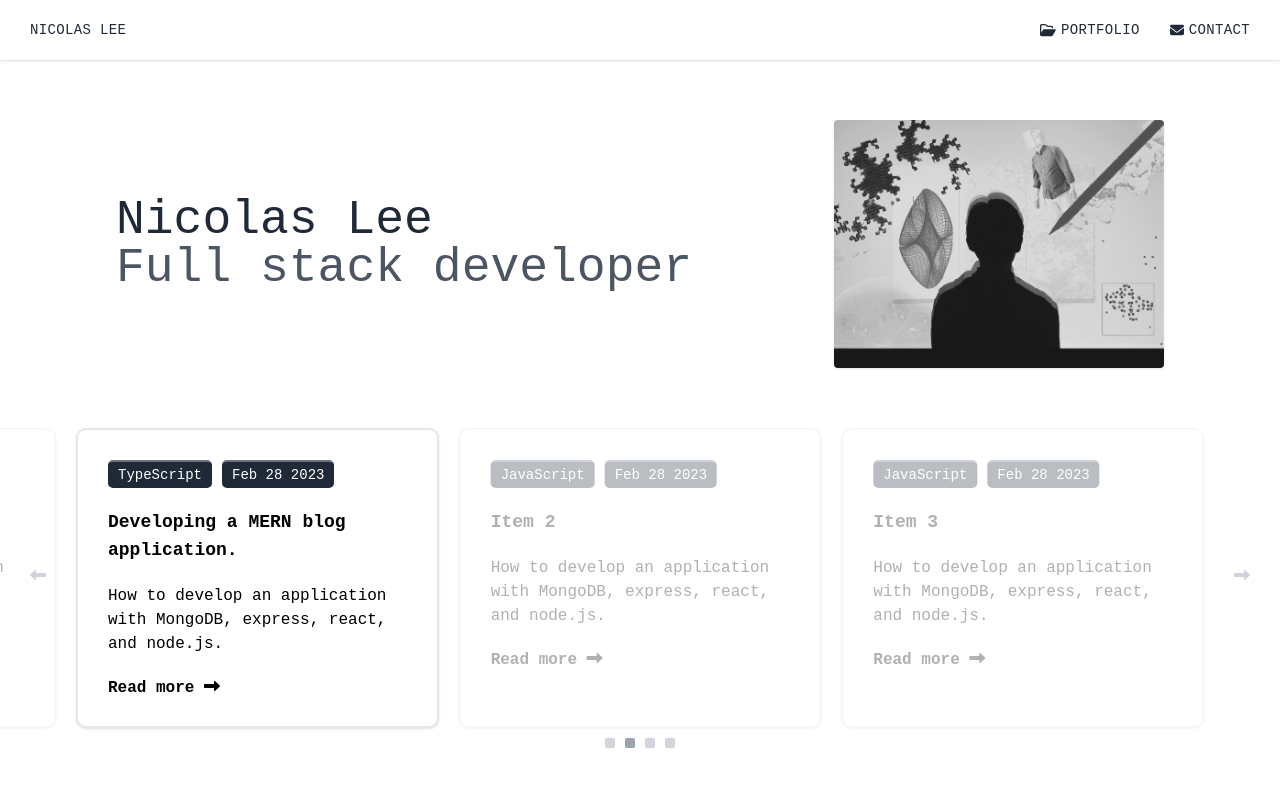
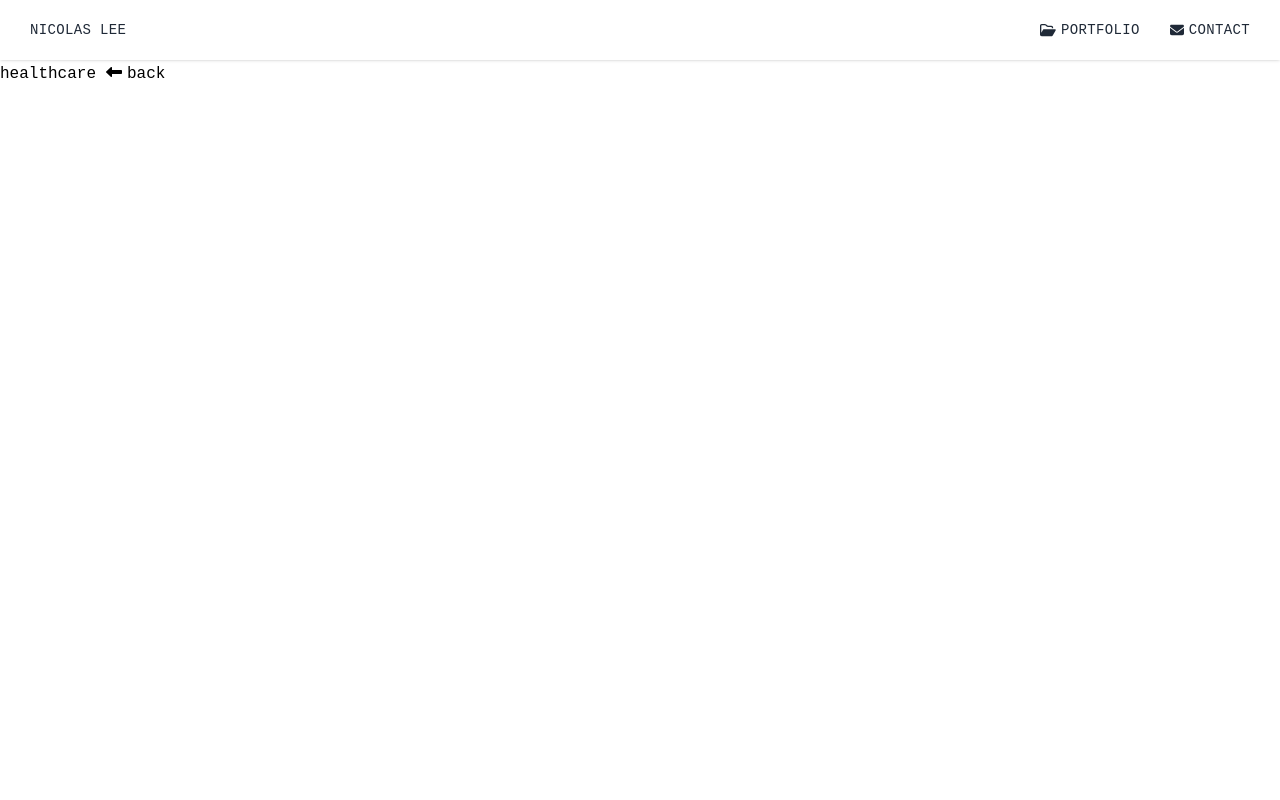
Before and after one commit to nicolasmatthewlee/personal-site, a React (Create React App) app: page /portfolio/healthcare-site in a window 1280 px wide. Shown: the top 800 px of the page. Built offline with nearby package versions, Linux system fonts and the light colour scheme.

Commit message:
setup navigation with react-router-dom; using HashLink to navigate to anchor tags on other pages with react-router-dom

```diff
--- a/package.json
+++ b/package.json
@@ -19,6 +19,8 @@
     "git": "^0.1.5",
     "react": "^18.2.0",
     "react-dom": "^18.2.0",
+    "react-router-dom": "^6.8.2",
+    "react-router-hash-link": "^2.4.3",
     "react-scripts": "5.0.1",
     "typescript": "^4.9.5",
     "web-vitals": "^2.1.4"
@@ -48,6 +50,7 @@
     ]
   },
   "devDependencies": {
+    "@types/react-router-hash-link": "^2.4.5",
     "tailwindcss": "^3.2.7"
   }
 }
--- a/src/app.tsx
+++ b/src/app.tsx
@@ -1,24 +1,20 @@
 import React from "react";
+import { Routes, Route } from "react-router-dom";
 import { Header } from "./components/header";
-import { Title } from "./components/title";
-import { Portfolio } from "./components/portfolio";
-import { Footer } from "./components/footer";
+import { Home } from "./components/home";
+import { HealthcareSite } from "./components/healthcare-site";
 
 function App() {
   return (
     <div className="overflow-x-hidden">
       <Header />
-      <div
-        id="top"
-        className="pt-[120px] pb-[30px] sm:pb-[60px] space-y-[60px]"
-      >
-        <Title />
-        <Portfolio />
-        <Footer />
-      </div>
-      <div className="bg-black text-white text-xs py-[5px] px-[30px]">
-        Copyright © 2023 Nicolas Lee
-      </div>
+      <Routes>
+        <Route path="/" element={<Home />}></Route>
+        <Route
+          path="/portfolio/healthcare-site"
+          element={<HealthcareSite />}
+        ></Route>
+      </Routes>
     </div>
   );
 }
--- /dev/null
+++ b/src/components/back-button.tsx
@@ -0,0 +1,21 @@
+import { FontAwesomeIcon } from "@fortawesome/react-fontawesome";
+import { faLongArrowAltLeft } from "@fortawesome/free-solid-svg-icons";
+import { HashLink } from "react-router-hash-link";
+
+interface Props {
+  to: string;
+}
+
+export const BackButton = ({ to }: Props) => {
+  return (
+    <HashLink to={to}>
+      <button className="px-[10px] py-[2px]">
+        <FontAwesomeIcon
+          icon={faLongArrowAltLeft}
+          className="mr-[5px]"
+        ></FontAwesomeIcon>
+        back
+      </button>
+    </HashLink>
+  );
+};
--- a/src/components/header.tsx
+++ b/src/components/header.tsx
@@ -1,22 +1,28 @@
 import { FontAwesomeIcon } from "@fortawesome/react-fontawesome";
-
 import { faFolderOpen } from "@fortawesome/free-regular-svg-icons";
 import { faEnvelope } from "@fortawesome/free-solid-svg-icons";
+import { HashLink } from "react-router-hash-link";
 
 export const Header = () => {
   return (
     <div className="bg-white h-[60px] fixed shadow w-full flex items-center space-x-[30px] px-[30px] py-[10px] text-sm tracking-wide z-50 text-gray-800 font-medium">
-      <a href="#top" className="flex-1">
-        NICOLAS LEE
-      </a>
-      <a href="#portfolio" className="flex items-center space-x-[5px]">
-        <FontAwesomeIcon icon={faFolderOpen} />
-        <h1 className="hidden sm:inline">PORTFOLIO</h1>
-      </a>
-      <a href="#contact" className="flex items-center space-x-[5px]">
-        <FontAwesomeIcon icon={faEnvelope} />
-        <h1 className="hidden sm:inline">CONTACT</h1>
-      </a>
+      <div className="flex-1">
+        <HashLink to="/#top">
+          <button>NICOLAS LEE</button>
+        </HashLink>
+      </div>
+      <HashLink to="/#portfolio">
+        <button className="flex items-center space-x-[5px]">
+          <FontAwesomeIcon icon={faFolderOpen} />
+          <h1 className="hidden sm:inline">PORTFOLIO</h1>
+        </button>
+      </HashLink>
+      <HashLink to="/#contact">
+        <button className="flex items-center space-x-[5px]">
+          <FontAwesomeIcon icon={faEnvelope} />
+          <h1 className="hidden sm:inline">CONTACT</h1>
+        </button>
+      </HashLink>
     </div>
   );
 };
--- /dev/null
+++ b/src/components/healthcare-site.tsx
@@ -0,0 +1,10 @@
+import { BackButton } from "./back-button";
+
+export const HealthcareSite = () => {
+  return (
+    <div className="pt-[60px]">
+      healthcare
+      <BackButton to="/#portfolio" />
+    </div>
+  );
+};
--- /dev/null
+++ b/src/components/home.tsx
@@ -0,0 +1,21 @@
+import { Title } from "./title";
+import { Portfolio } from "./portfolio";
+import { Footer } from "./footer";
+
+export const Home = () => {
+  return (
+    <div>
+      <div
+        id="top"
+        className="pt-[120px] pb-[30px] sm:pb-[60px] space-y-[60px]"
+      >
+        <Title />
+        <Portfolio />
+        <Footer />
+      </div>
+      <div className="bg-black text-white text-xs py-[5px] px-[30px]">
+        Copyright © 2023 Nicolas Lee
+      </div>
+    </div>
+  );
+};
--- a/src/declaration.d.ts
+++ b/src/declaration.d.ts
@@ -1,2 +1,3 @@
 declare module "*.png";
 declare module "*.jpg";
+declare module "react-router-hash-link";
--- a/src/index.tsx
+++ b/src/index.tsx
@@ -2,12 +2,15 @@ import React from "react";
 import ReactDOM from "react-dom/client";
 import App from "./app";
 import "./index.css";
+import { BrowserRouter } from "react-router-dom";
 
 const root = ReactDOM.createRoot(
   document.getElementById("root") as HTMLElement
 );
 root.render(
   <React.StrictMode>
-    <App />
+    <BrowserRouter>
+      <App />
+    </BrowserRouter>
   </React.StrictMode>
 );
```
Also changed, not shown: 1 other file (tests, documents, lock files or other folders).
